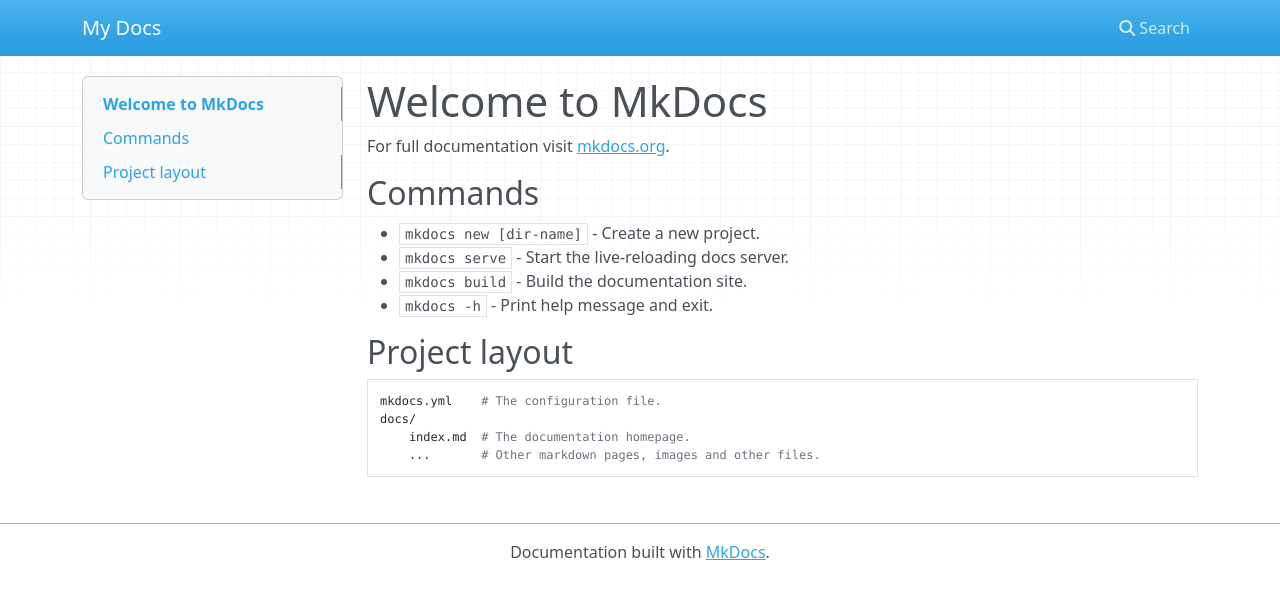
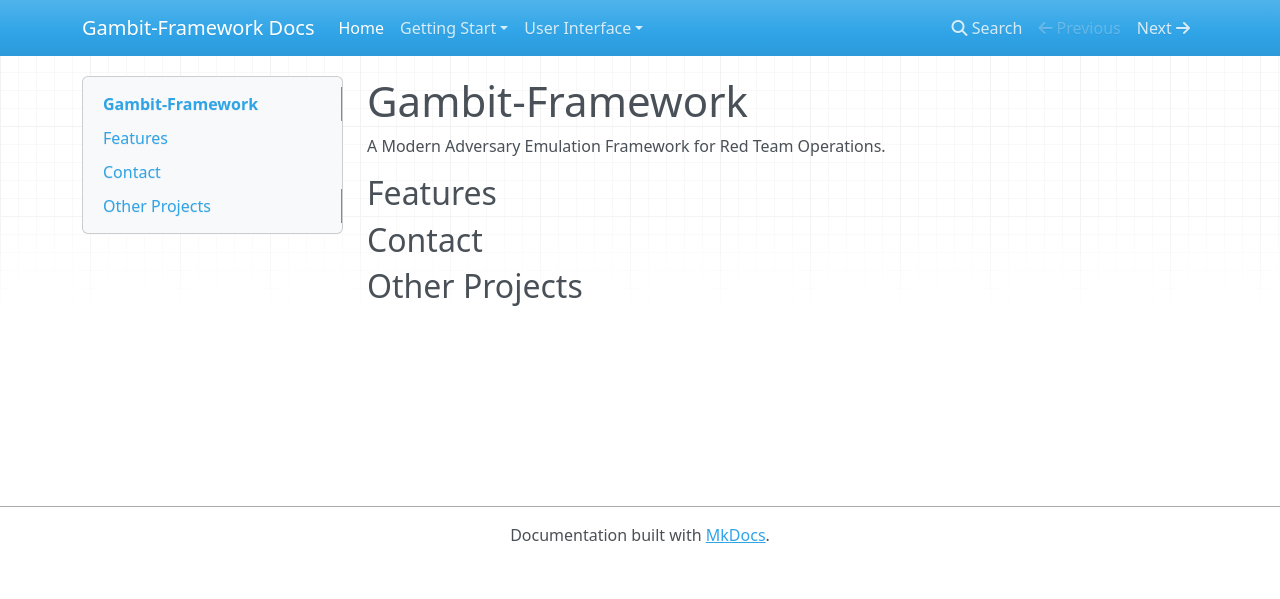
Before and after one commit to Gambit-Framework/Docs, an MkDocs documentation site: the page built from docs/index.md, in a window 1280 px wide. Shown: the top 599 px of the page. Built offline with MkDocs 1.6.1, drawn with Linux system fonts in a browser that asks for light colours; nearby versions of some CDN libraries.

Commit message:
Starting Docs Outlint

```diff
--- a/README.md
+++ /dev/null
@@ -1,2 +0,0 @@
-# Docs
-Gambit-Framework Docs
--- /dev/null
+++ b/docs/getting_started/install.md
@@ -0,0 +1 @@
+# Installing Gambit
--- a/docs/index.md
+++ b/docs/index.md
@@ -1,17 +1,9 @@
-# Welcome to MkDocs
+# Gambit-Framework
 
-For full documentation visit [mkdocs.org](https://www.mkdocs.org).
+A Modern Adversary Emulation Framework for Red Team Operations.
 
-## Commands
+## Features
 
-* `mkdocs new [dir-name]` - Create a new project.
-* `mkdocs serve` - Start the live-reloading docs server.
-* `mkdocs build` - Build the documentation site.
-* `mkdocs -h` - Print help message and exit.
+## Contact
 
-## Project layout
-
-    mkdocs.yml    # The configuration file.
-    docs/
-        index.md  # The documentation homepage.
-        ...       # Other markdown pages, images and other files.
+## Other Projects
--- a/mkdocs.yml
+++ b/mkdocs.yml
@@ -1 +1,10 @@
-site_name: My Docs
+site_name: Gambit-Framework Docs
+
+nav:
+  - Home: index.md
+  - Getting Start:
+    - Installation: getting_started/install.md
+    - Starting the Teamserver: getting_started/server.md
+    - Connected to the Teamserver: getting_started/connecting.md
+  - User Interface:
+    - Overview: ui/overview.md
```
Also changed, not shown: docs/getting_started/connecting.md (added, +1 -0 lines), docs/getting_started/server.md (added, +1 -0 lines), docs/ui/overview.md (added, +1 -0 lines).
